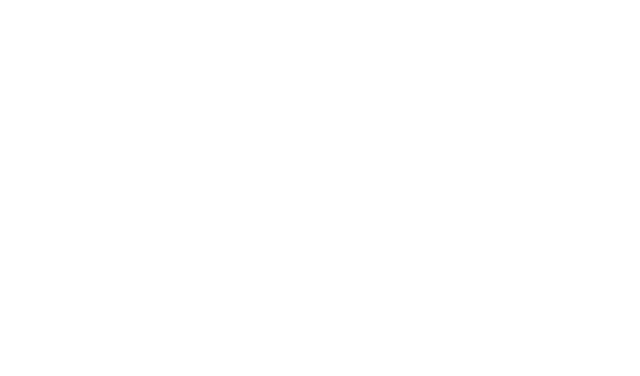
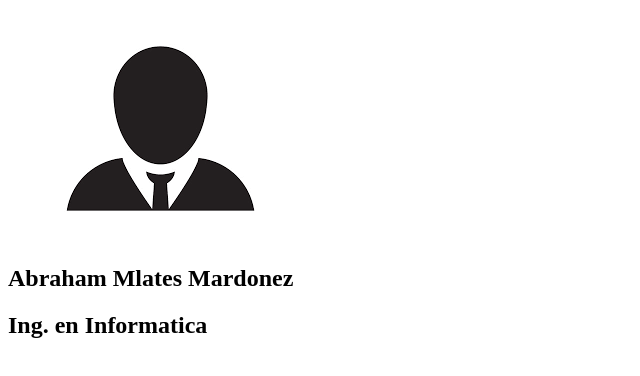
Before and after one commit to Abrahamfmm/Clase-3-miercoles, a plain HTML site: page index.html in a window 1280 px wide. Shown: the whole page, without its empty margins (0-640 px from the left). Drawn offline with Linux system fonts and the light colour scheme.

Commit message:
Header de curriculum

```diff
--- a/index.html
+++ b/index.html
@@ -7,6 +7,16 @@
     <link rel="stylesheet" href="estilos.css">
 </head>
 <body>
-
+    <main>
+        <header>
+            <figure>
+                <img src="Imagen/Imagen-perfil.png" alt="imagen de perfil">
+            </figure>
+            <section>
+                <h1>Abraham Mlates Mardonez</h1>
+                <h2>Ing. en Informatica</h2>
+            </section>
+        </header>
+    </main>
 </body>
 </html>
```
Also changed, not shown: Imagen/Imagen-perfil.png (added).
